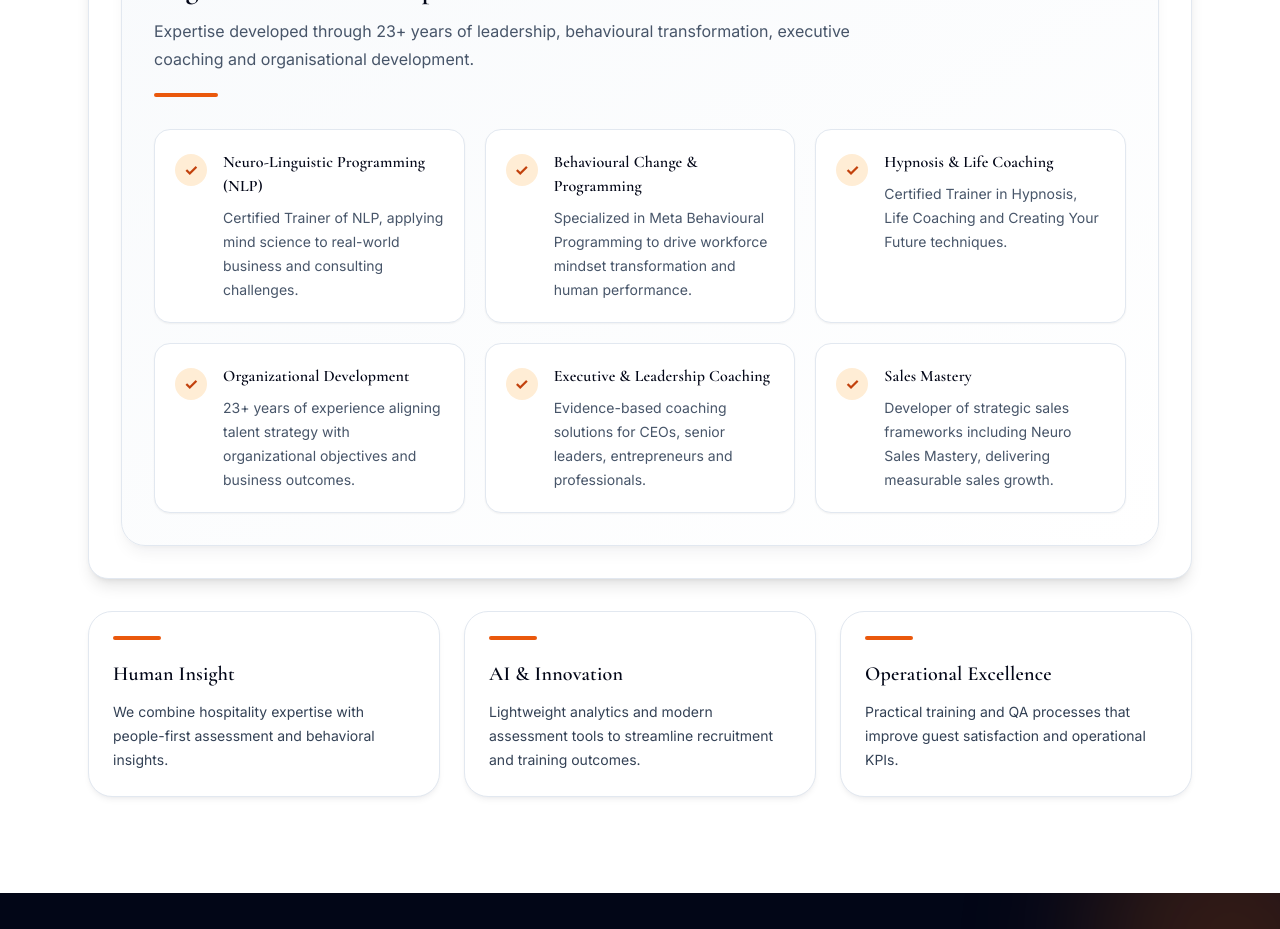
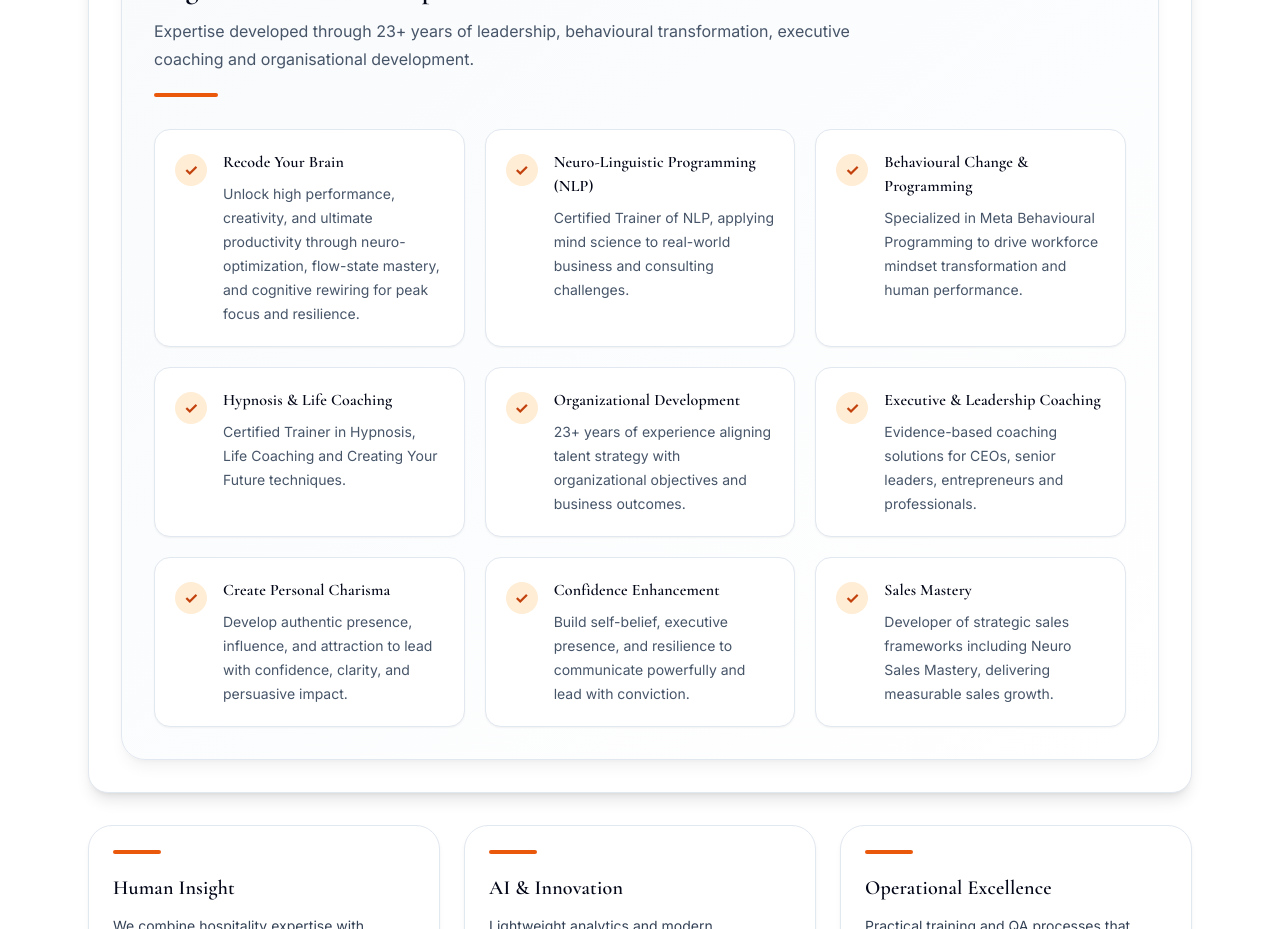
Before and after one commit to abdulrehmansajid-dev/TalenTiT-Website, a React (Vite) app: page / in a window 1280 px wide. Shown: the part 4440-5369 px from the top of the page. Built offline with nearby package versions, Linux system fonts and the light colour scheme.

Commit message:
Add leadership program updates

```diff
--- a/src/components/About.jsx
+++ b/src/components/About.jsx
@@ -368,6 +368,11 @@ export default function About() {
   <div className="mt-8 grid md:grid-cols-2 xl:grid-cols-3 gap-5">
     {[
       {
+        title: 'Recode Your Brain',
+        description:
+          'Unlock high performance, creativity, and ultimate productivity through neuro-optimization, flow-state mastery, and cognitive rewiring for peak focus and resilience.',
+      },
+      {
         title: 'Neuro-Linguistic Programming (NLP)',
         description:
           'Certified Trainer of NLP, applying mind science to real-world business and consulting challenges.',
@@ -391,6 +396,16 @@ export default function About() {
         title: 'Executive & Leadership Coaching',
         description:
           'Evidence-based coaching solutions for CEOs, senior leaders, entrepreneurs and professionals.',
+      },
+      {
+        title: 'Create Personal Charisma',
+        description:
+          'Develop authentic presence, influence, and attraction to lead with confidence, clarity, and persuasive impact.',
+      },
+      {
+        title: 'Confidence Enhancement',
+        description:
+          'Build self-belief, executive presence, and resilience to communicate powerfully and lead with conviction.',
       },
       {
         title: 'Sales Mastery',
```
